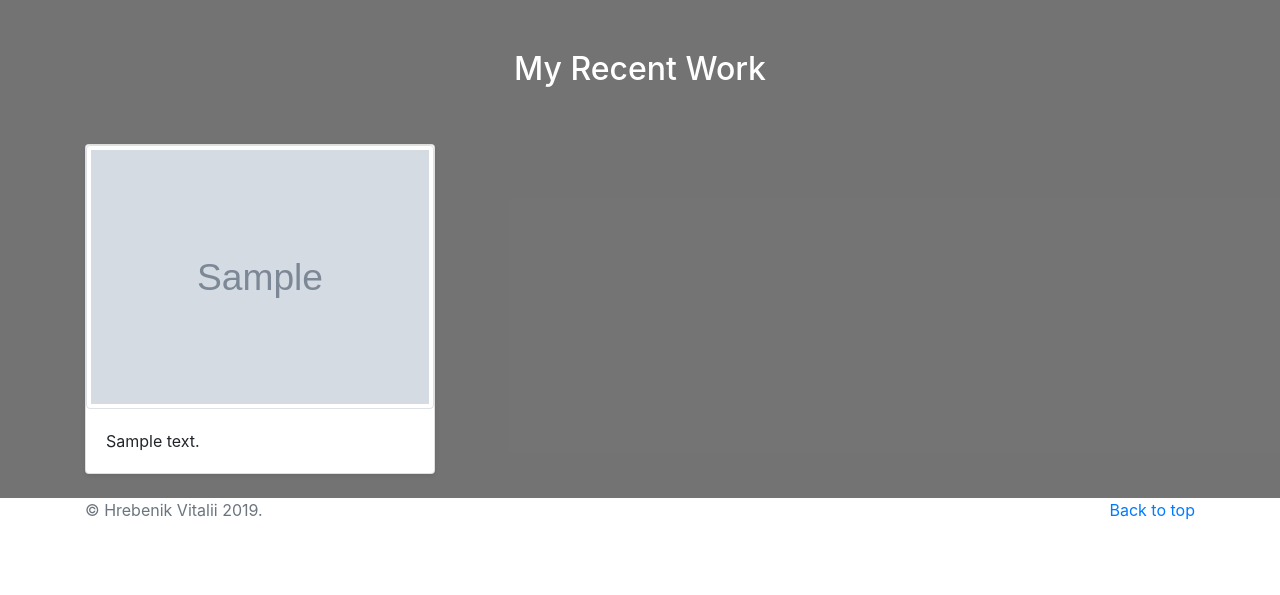
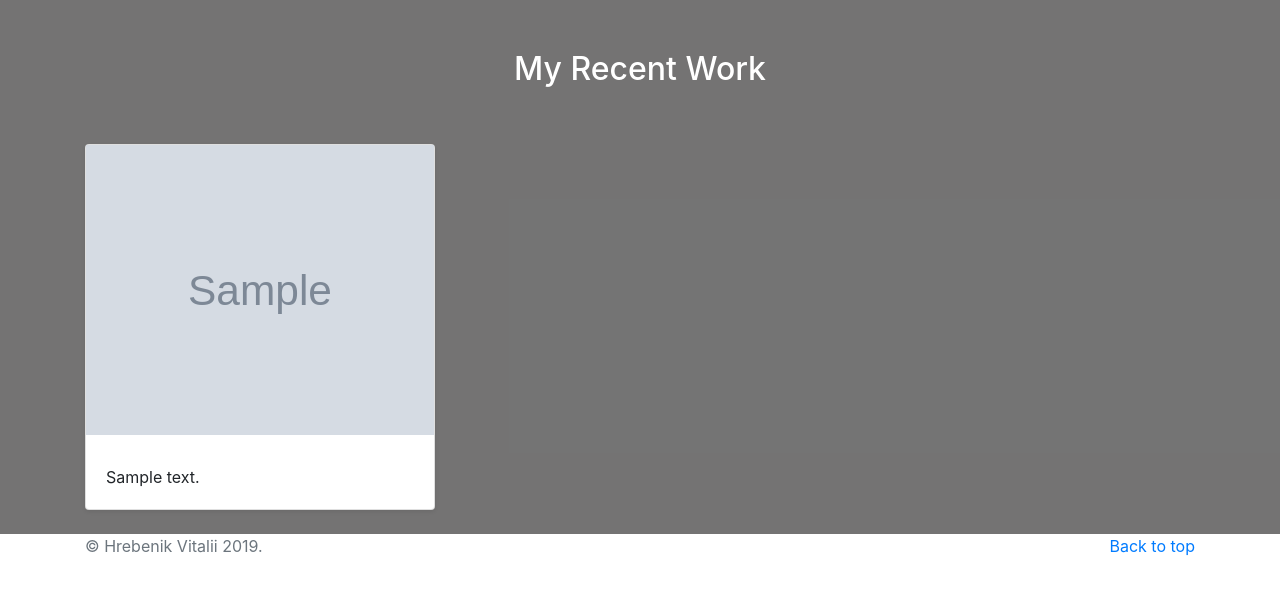
Before and after one commit to grebenik999/Portfolio_Django-Bootstrap, a Django app: template jobs/templates/jobs/home.html in a window 1280 px wide. Shown: the part 56-651 px from the top of the page. Run offline with Django 3.2, Linux system fonts and the light colour scheme; the template is opened without the code that fills it: most values are stand-ins (such as "Sample title", 1, 10 or a date in 2020); grey boxes marked "Sample" are stand-in pictures; data that the repository does not hold is empty; some libraries are stand-ins or nearby versions.

Commit message:
fix style and added vc.pdf

```diff
--- a/jobs/models.py
+++ b/jobs/models.py
@@ -4,3 +4,6 @@ from django.db import models
 class Job(models.Model):
     image = models.ImageField(upload_to='images/')
     summary = models.CharField(max_length=200)
+
+    def __str__(self):
+        return self.summary
--- a/jobs/templates/jobs/home.html
+++ b/jobs/templates/jobs/home.html
@@ -9,10 +9,11 @@
         {% for job in jobs.all %}
             <div class="col-4 mt-5">
               <div class="card mb-4 shadow-sm">
-                <img class="img-thumbnail" src="{{ job.image.url }}" alt="{{ job.summary }}">
+                <div class="img-wrap">
+                  <img src="{{ job.image.url }}" alt="{{ job.summary }}">
+                </div>
                 <div class="card-body">
                   <p class="card-text">{{ job.summary }}</p>
-
                 </div>
               </div>
             </div>
--- a/portfolio/static/css/main.css
+++ b/portfolio/static/css/main.css
@@ -31,8 +31,8 @@ html{
     display: flex;
     flex-direction: column;
     justify-content: center;
-    margin-top: 10%;
-    margin-left: 9%;
+    margin-top: 30%;
+    margin-left: 0;
 }
 
 .about-wrap{
@@ -52,6 +52,18 @@ html{
     color: #fff;
 }
 
+.img-wrap{
+    width: 100%;
+    height: 300px;
+}
+
+.img-wrap>img{
+    width: 100%;
+    height: 290px;
+    object-fit: cover;
+    object-position: center;
+}
+
 .single-post{
     min-height: 850px;
 }
--- a/templates/base/about.html
+++ b/templates/base/about.html
@@ -7,7 +7,7 @@
             </div>
             <div class="col-8">
                 <h3 class="px-5">Hi, I’m Vitalii. Nice to meet you.</h3>
-                <p class="py-3 px-5">Since beginning my journey as a freelance designer nearly 8 years ago,
+                <p class="py-3 px-5">Since beginning my journey as a freelance developer nearly 2 years ago,
                 I've done remote work for agencies, consulted for startups, and collaborated with talented people to create digital
                 products for both business and consumer use.
                 I'm quietly confident, naturally curious, and perpetually improving my chops.</p>
--- a/templates/base/navbar.html
+++ b/templates/base/navbar.html
@@ -11,7 +11,7 @@
             <div class="collapse navbar-collapse" id="navbarNavAltMarkup">
             <div class="navbar-nav ml-auto">
                 <a class="nav-item nav-link" href="#">Facebook</a>
-                <a class="nav-item nav-link" href="{% static 'resume.pdf' %}">Resume</a>
+                <a class="nav-item nav-link" href="{% static 'vc.pdf' %}">Resume</a>
                 <a class="nav-item nav-link {% if request.path == blog_url %}active {% endif %}" href="{% url 'blog' %}">Blog</a>
             </div>
             </div>
```
Also changed, not shown: 2 other files.
